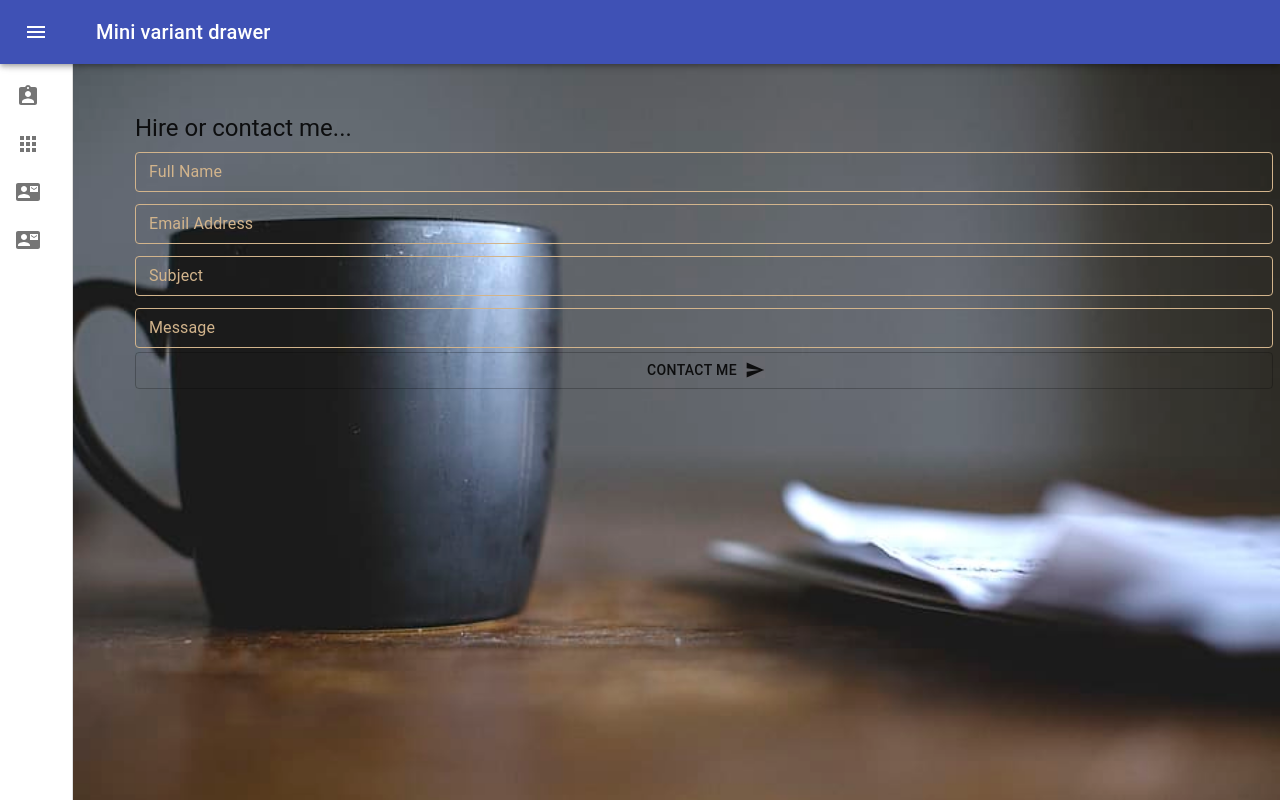
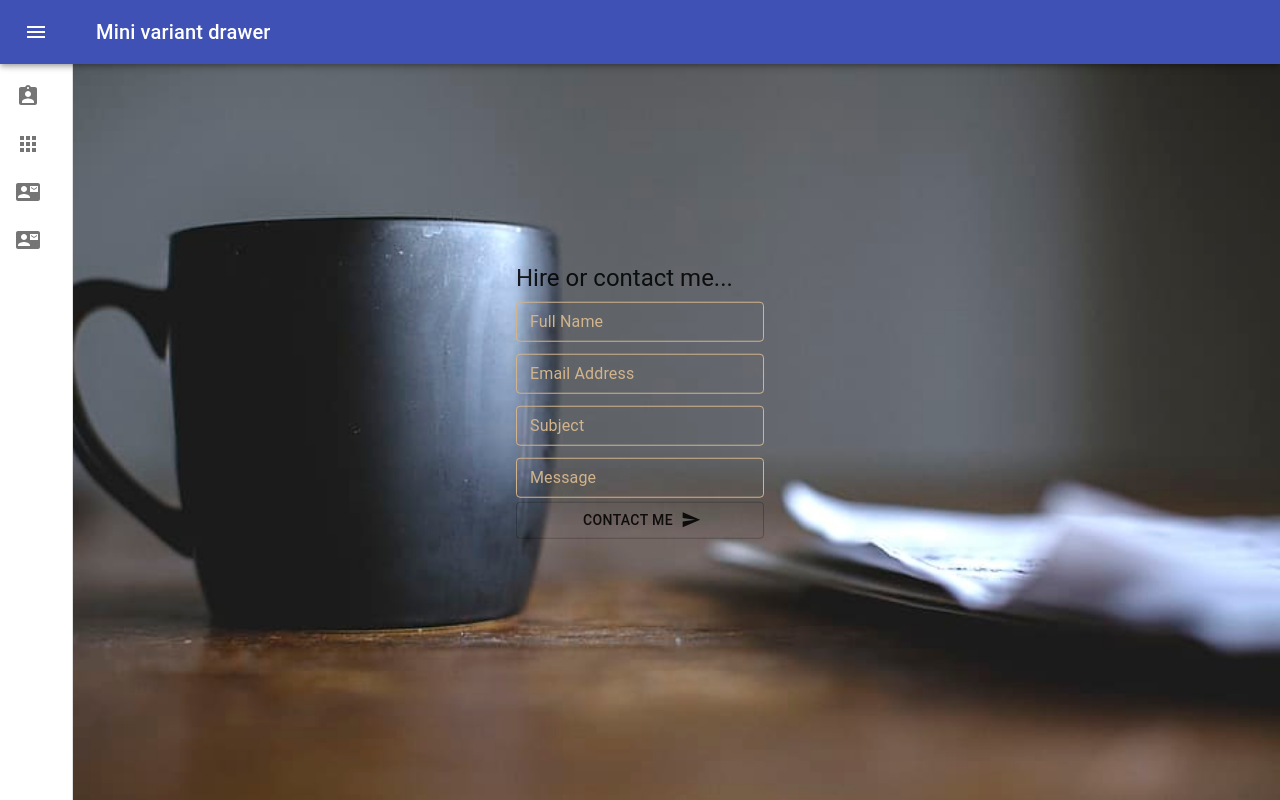
Before and after one commit to lee54bg/portfolio, a React (Create React App) app: page /contact in a window 1280 px wide. Built offline with nearby package versions, Linux system fonts and the light colour scheme.

Commit message:
Finally finished the portfolio website.  Going to start also making the about me section of the site as well

```diff
--- a/src/portfolio-site/Contact.js
+++ b/src/portfolio-site/Contact.js
@@ -13,10 +13,16 @@ import {
 
 import NavBar from './NavBar.js';
 
-
+const useStyles = makeStyles((theme) => ({
+  form: {
+    top: "50%",
+    left: "50%",
+    transform: "translate(-50%, -50%)",
+    position: "absolute"
+  },
+}));
 
 const portfolioStyle = {
-  width: '90%',
   marginLeft: '10%',
 };
 
@@ -42,13 +48,14 @@ const InputField = withStyles({
   },
 })(TextField);
 
+function Contact() {
+  const classes = useStyles();
 
-function Contact() {
   return (
     <Box style={portfolioStyle}>
         <NavBar />
         <Grid container justify="center">
-        <Box component="form">
+        <Box component="form" className={classes.form}>
           <Typography variant="h5">
             Hire or contact me...
           </Typography>
@@ -59,21 +66,25 @@ function Contact() {
             margin="dense"
             size="medium"
             />
+          <br/>
           <InputField
             fullWidth={true}
             label="Email Address"
             variant="outlined"
             margin="dense"
             size="medium"/>
+          <br/>
           <InputField fullWidth={true} label="Subject" variant="outlined"
             margin="dense"
             size="medium"/>
+          <br/>
           <InputField
             fullWidth={true}
             label="Message"
             variant="outlined"
             margin="dense"
             size="medium"/>
+          <br/>
           <Button variant="outlined" fullWidth={true} endIcon={<SendIcon />}>
             Contact Me
           </Button>
```
